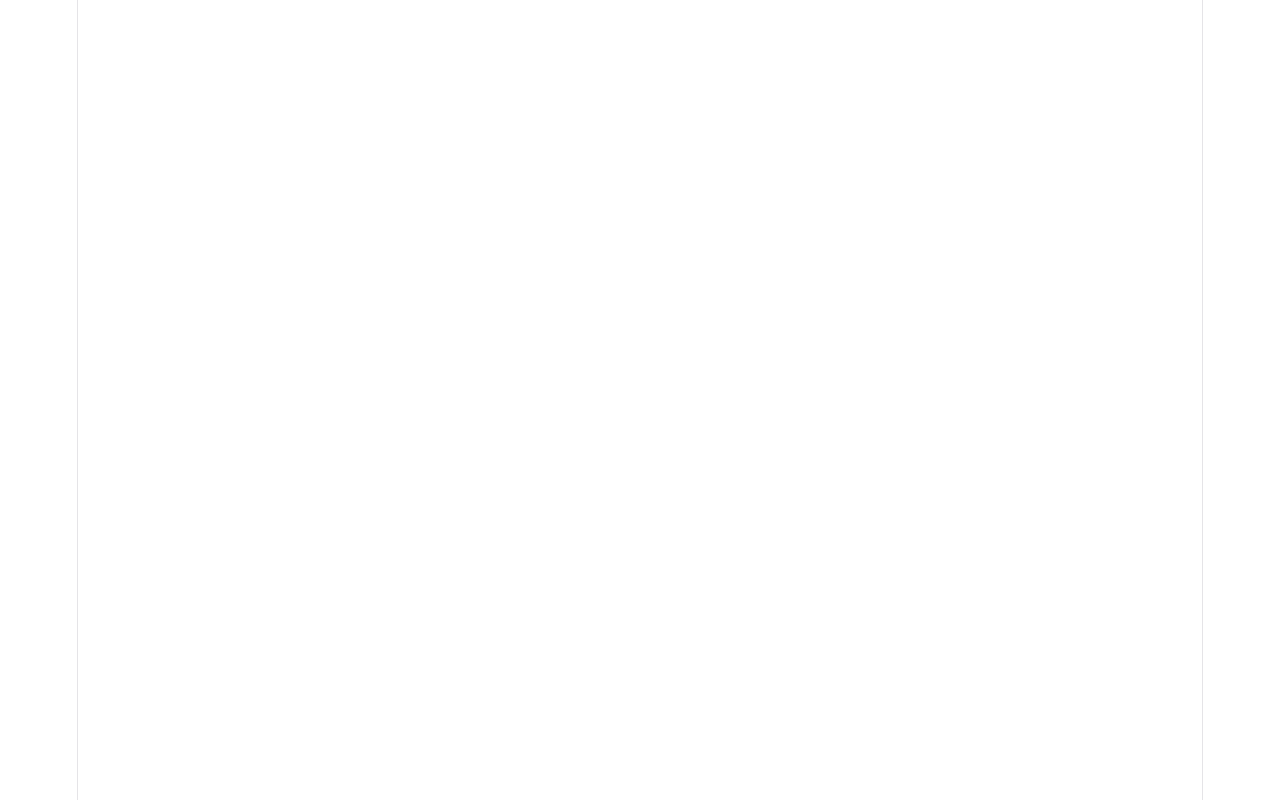
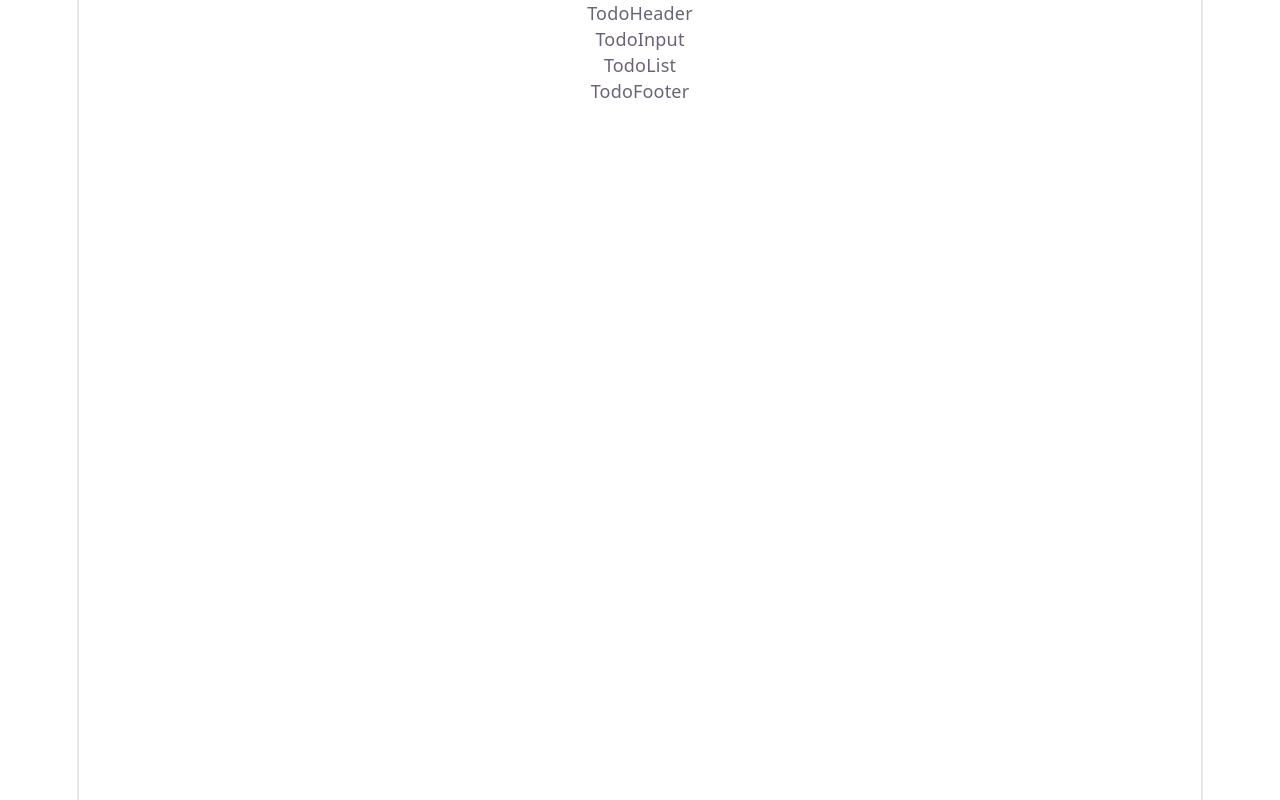
Before and after one commit to vega2kvibe2/Vue3_Todo_Basic, a Vue app: page / in a window 1280 px wide. Built offline with nearby package versions, Linux system fonts and the light colour scheme.

Commit message:
Todo컴포넌트 추가

```diff
--- a/src/App.vue
+++ b/src/App.vue
@@ -1,7 +1,22 @@
 <script>
+import TodoHeader from './components/TodoHeader.vue'
+import TodoInput from './components/TodoInput.vue'
+import TodoList from './components/TodoList.vue'
+import TodoFooter from './components/TodoFooter.vue'
+
+export default {
+    components: {
+        TodoHeader, TodoInput, TodoList, TodoFooter
+    }
+}
 
 </script>
 
 <template>
-
+    <div id="app">
+        <TodoHeader></TodoHeader>
+        <TodoInput></TodoInput>
+        <TodoList></TodoList>
+        <TodoFooter></TodoFooter>
+    </div>
 </template>
--- a/src/components/TodoFooter.vue
+++ b/src/components/TodoFooter.vue
@@ -0,0 +1,19 @@
+<template>
+    <div>
+        TodoFooter
+    </div>
+</template>
+
+<script>
+export default {
+    setup () {
+
+
+        return {}
+    }
+}
+</script>
+
+<style scoped>
+
+</style>
--- a/src/components/TodoHeader.vue
+++ b/src/components/TodoHeader.vue
@@ -0,0 +1,19 @@
+<template>
+    <div>
+        TodoHeader
+    </div>
+</template>
+
+<script>
+export default {
+    setup () {
+
+
+        return {}
+    }
+}
+</script>
+
+<style scoped>
+
+</style>
--- a/src/components/TodoInput.vue
+++ b/src/components/TodoInput.vue
@@ -0,0 +1,13 @@
+<template>
+    <div>
+        TodoInput
+    </div>
+</template>
+
+<script setup>
+
+</script>
+
+<style scoped>
+
+</style>
--- a/src/components/TodoList.vue
+++ b/src/components/TodoList.vue
@@ -0,0 +1,13 @@
+<template>
+    <div>
+        TodoList
+    </div>
+</template>
+
+<script setup>
+
+</script>
+
+<style scoped>
+
+</style>
```
